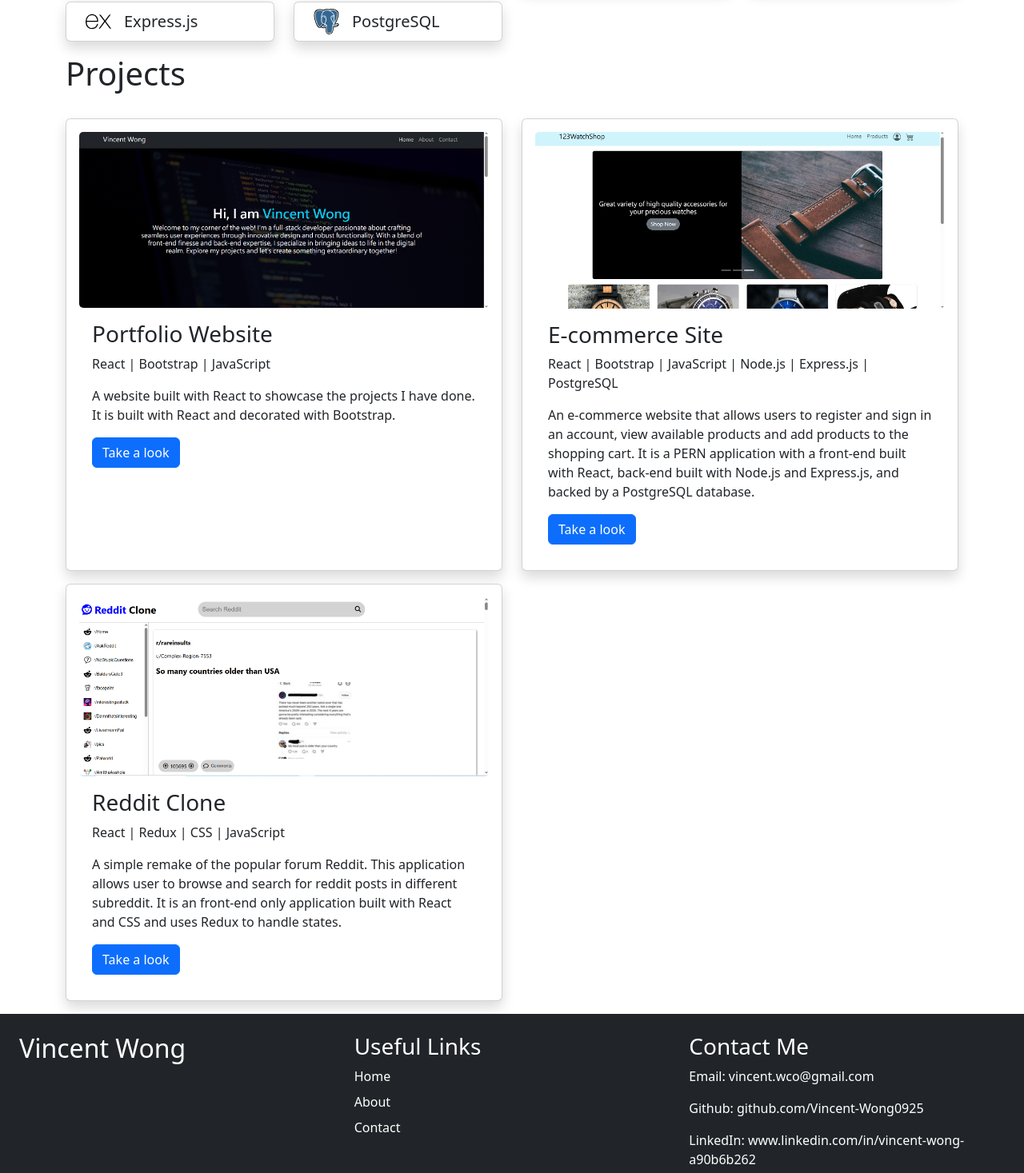
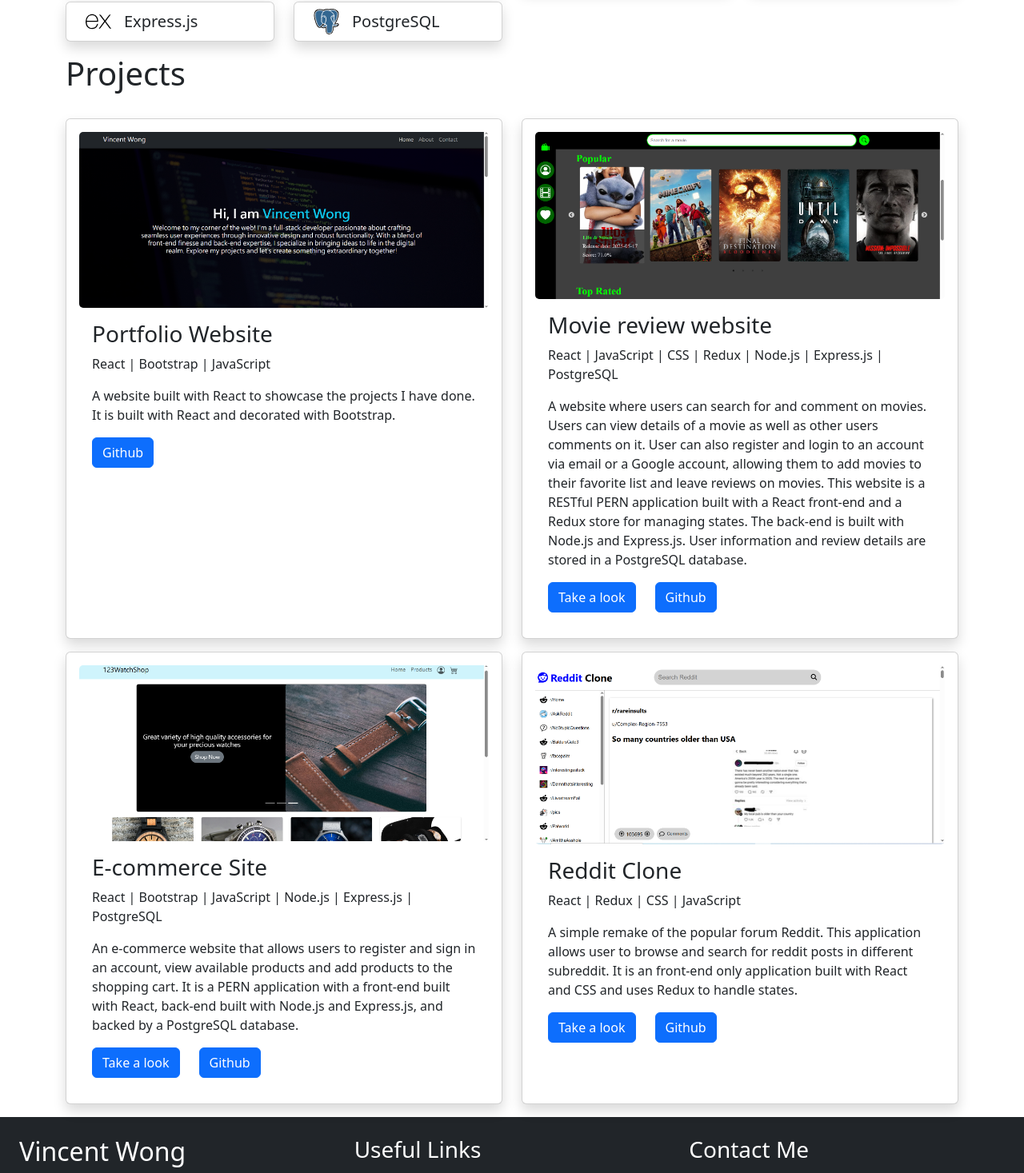
Before and after one commit to Vincent-Wong0925/NewPortfolio, a React (Create React App) app: page / in a window 1280 px wide. Shown: the part 770-2237 px from the top of the page at 80% size. Built offline with nearby package versions, Linux system fonts and the light colour scheme.

Commit message:
Add the MovieLand project

```diff
--- a/src/components/projects.js
+++ b/src/components/projects.js
@@ -17,7 +17,20 @@ const Projects = () => {
                             <Card.Title as="h3">Portfolio Website</Card.Title>
                             <Card.Text>React | Bootstrap | JavaScript</Card.Text>
                             <Card.Text>A website built with React to showcase the projects I have done. It is built with React and decorated with Bootstrap.</Card.Text>
-                            <Button href="https://github.com/Vincent-Wong0925/NewPortfolio" target="_blank">Take a look</Button>
+                            <Button href="https://github.com/Vincent-Wong0925/NewPortfolio" target="_blank">Github</Button>
+                        </Card.Body>
+                    </Card>
+                </Col>
+
+                <Col className="d-flex">
+                    <Card className="p-3 shadow">
+                        <Card.Img src={require('../img/movieLand.png')} />
+                        <Card.Body>
+                            <Card.Title as="h3">Movie review website</Card.Title>
+                            <Card.Text>React | JavaScript | CSS | Redux | Node.js | Express.js | PostgreSQL</Card.Text>
+                            <Card.Text>A website where users can search for and comment on movies. Users can view details of a movie as well as other users comments on it. User can also register and login to an account via email or a Google account, allowing them to add movies to their favorite list and leave reviews on movies. This website is a RESTful PERN application built with a React front-end and a Redux store for managing states. The back-end is built with Node.js and Express.js. User information and review details are stored in a PostgreSQL database.</Card.Text>
+                            <Button className="me-4" href="https://movie-land-meau.onrender.com" target="_blank">Take a look</Button>
+                            <Button href="https://https://github.com/Vincent-Wong0925/Movie-Land" target="_blank">Github</Button>
                         </Card.Body>
                     </Card>
                 </Col>
@@ -29,7 +42,8 @@ const Projects = () => {
                             <Card.Title as="h3">E-commerce Site</Card.Title>
                             <Card.Text>React | Bootstrap | JavaScript | Node.js | Express.js | PostgreSQL</Card.Text>
                             <Card.Text>An e-commerce website that allows users to register and sign in an account, view available products and add products to the shopping cart. It is a PERN application with a front-end built with React, back-end built with Node.js and Express.js, and backed by a PostgreSQL database.</Card.Text>
-                            <Button href="https://github.com/Vincent-Wong0925/e-commerce-project" target="_blank">Take a look</Button>
+                            <Button className="me-4" href="https://e-commerce-project-j5tp.onrender.com" target="_blank">Take a look</Button>
+                            <Button href="https://github.com/Vincent-Wong0925/e-commerce-project" target="_blank">Github</Button>
                         </Card.Body>
                     </Card>
                 </Col>
@@ -41,7 +55,8 @@ const Projects = () => {
                             <Card.Title as="h3">Reddit Clone</Card.Title>
                             <Card.Text>React | Redux | CSS | JavaScript</Card.Text>
                             <Card.Text>A simple remake of the popular forum Reddit. This application allows user to browse and search for reddit posts in different subreddit. It is an front-end only application built with React and CSS and uses Redux to handle states.</Card.Text>
-                            <Button href="https://github.com/Vincent-Wong0925/reddit-clone" target="_blank">Take a look</Button>
+                            <Button className="me-4" href="https://my-reddit-clone.netlify.app/" target="_blank">Take a look</Button>
+                            <Button href="https://github.com/Vincent-Wong0925/reddit-clone" target="_blank">Github</Button>
                         </Card.Body>
                     </Card>
                 </Col>
```
Also changed, not shown: src/img/movieLand.png (added).
